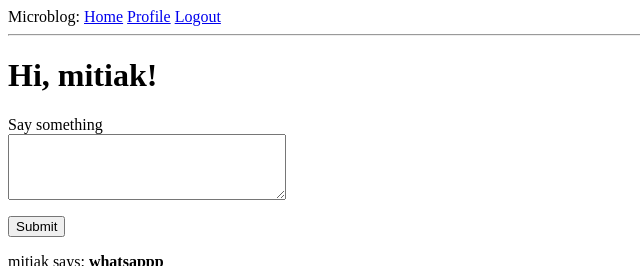
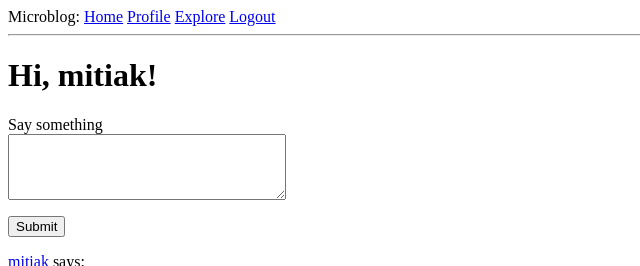
Before and after one commit to mitiak/microblog, a Flask app: page / in a window 1280 px wide. Shown: the top 266 px of the page, without its empty margins (0-640 px from the left). Run offline with Flask 2, Linux system fonts and the light colour scheme; a user stored in the database is signed in; data comes from the database, SQL or seed files in the repository; both versions use the stored data as it was after the commit; data that the repository does not hold is empty.

Commit message:
nicer post

```diff
--- a/app/routes.py
+++ b/app/routes.py
@@ -130,3 +130,10 @@ def unfollow(username):
     db.session.commit()
     flash('You are not following {}.'.format(username))
     return redirect(url_for('user', username=username))
+
+
+@app.route('/explore')
+@login_required
+def explore():
+    posts = Post.query.order_by(Post.timestamp.desc()).all()
+    return render_template('index.html', title='Explore', posts=posts)
--- a/app/templates/_post.html
+++ b/app/templates/_post.html
@@ -1,6 +1,9 @@
     <table>
         <tr valign="top">
             <td><img src="{{ post.author.avatar(36) }}"></td>
-            <td>{{ post.author.username }} says:<br>{{ post.body }}</td>
+            <a href="{{ url_for('user', username=post.author.username) }}">
+                {{ post.author.username }}
+            </a>
+            says:<br>{{ post.body }}
         </tr>
     </table>
--- a/app/templates/base.html
+++ b/app/templates/base.html
@@ -14,6 +14,7 @@
       <a href="{{ url_for('login') }}">Login</a>
       {% else %}
       <a href="{{ url_for('user', username=current_user.username) }}">Profile</a>
+      <a href="{{ url_for('explore') }}">Explore</a>
       <a href="{{ url_for('logout') }}">Logout</a>
       {% endif %}
     </div>
--- a/app/templates/index.html
+++ b/app/templates/index.html
@@ -2,6 +2,7 @@
 
 {% block content %}
     <h1>Hi, {{ current_user.username }}!</h1>
+    {% if form %}
     <form action="" method="post">
     {{ form.hidden_tag() }}
     <p>
@@ -13,8 +14,8 @@
     </p>
     <p>{{ form.submit() }}</p>
     </form>
-
+    {% endif %}
     {% for post in posts %}
-    <div><p>{{ post.author.username }} says: <b>{{ post.body }}</b></p></div>
+        {% include '_post.html' %}
     {% endfor %}
 {% endblock %}
```
Also changed, not shown: app.db.
